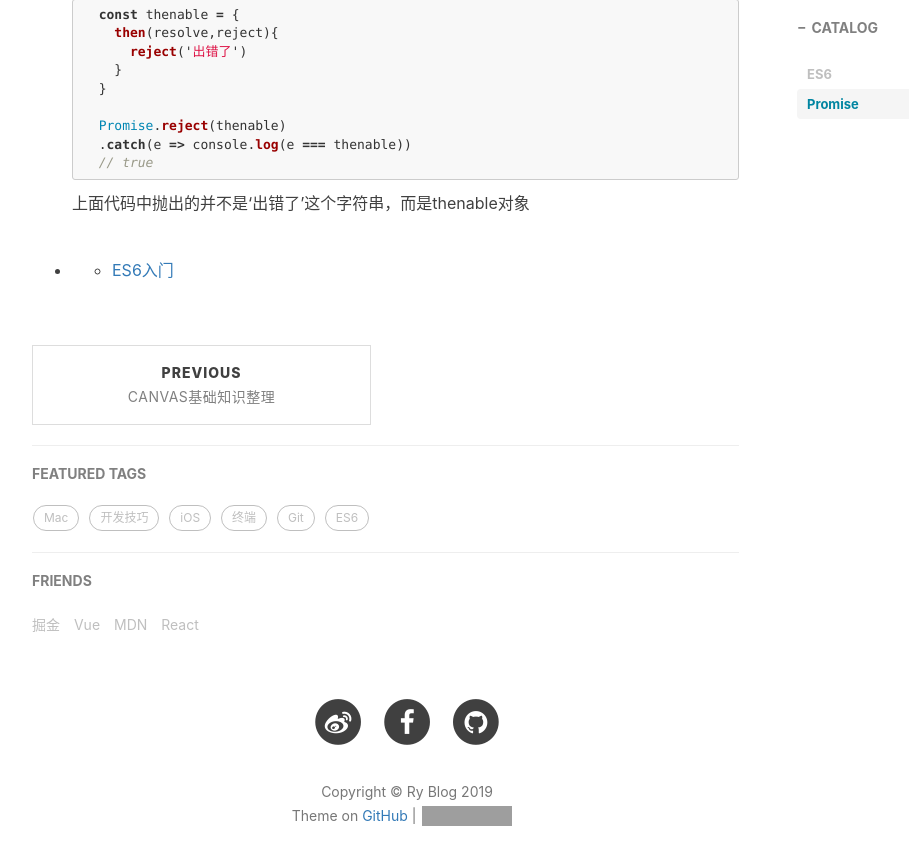
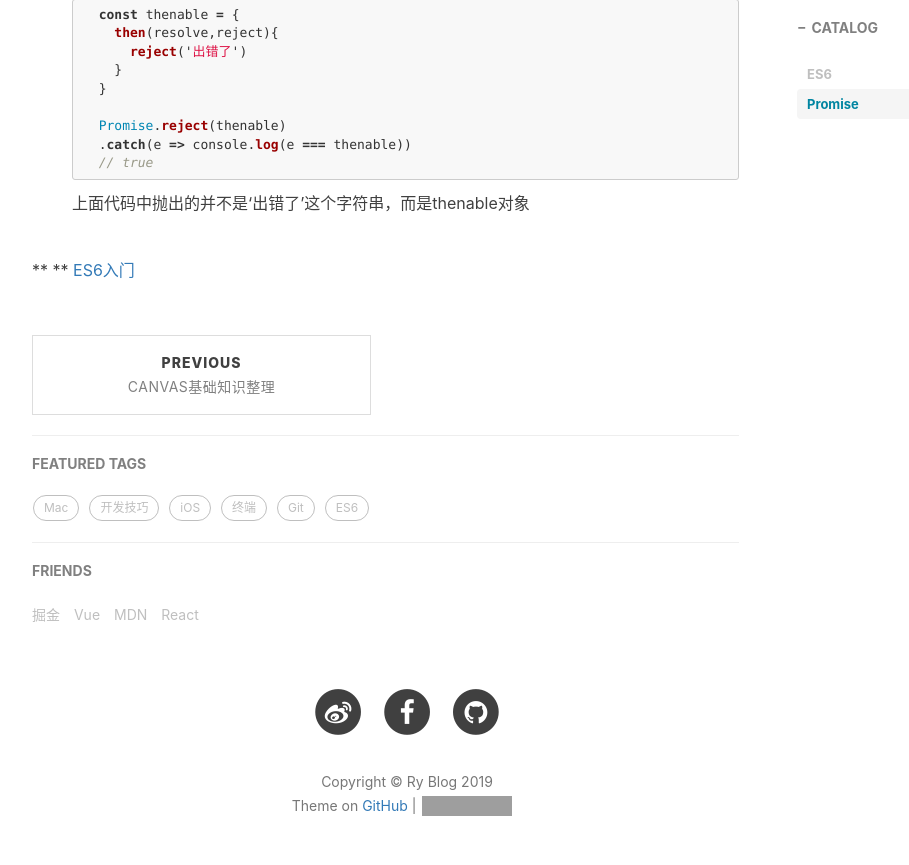
Before and after one commit to Lrenyi/lrenyi.github.io, a Jekyll site: the page built from _posts/2019-08-02-ES6之Promise.md, in a window 1280 px wide and 900 px high, scrolled down 8022 px. Shown: the top 865 px of the window, without its empty margins (233-1142 px from the left). Built offline with Jekyll 4.4.1, drawn with Linux system fonts in a browser that asks for light colours; nearby versions of some CDN libraries; comment, search, counter and statistics services are not loaded; grey boxes are pictures that could not be loaded.

```diff
--- a/_posts/2019-08-02-ES6之Promise.md
+++ b/_posts/2019-08-02-ES6之Promise.md
@@ -383,4 +383,4 @@ tags:
       上面代码中抛出的并不是‘出错了’这个字符串，而是thenable对象
 
 
-  *  * [ES6入门](http://es6.ruanyifeng.com)
+  **  ** [ES6入门](http://es6.ruanyifeng.com)
```
